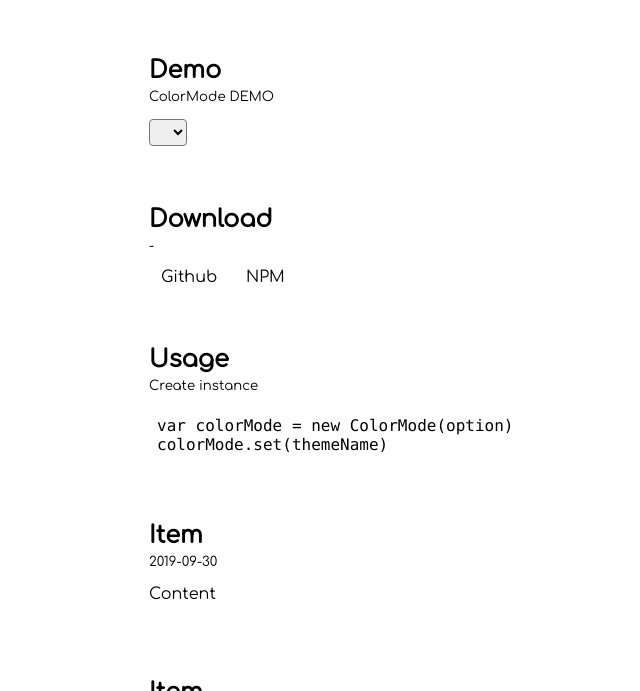
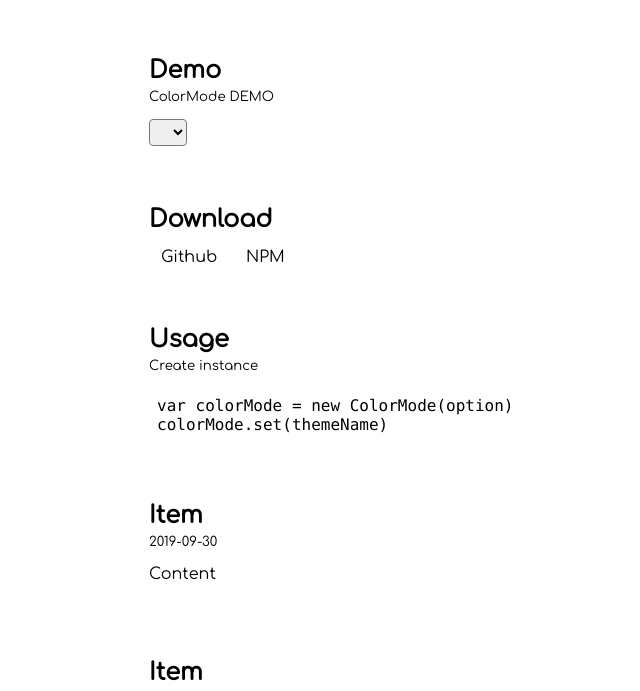
Before and after one commit to leegeunhyeok/color-mode, a website with bundled scripts: page sample/index.html in a window 1280 px wide. Shown: the part 109-800 px from the top of the page, without its empty margins (131-771 px from the left). Built offline with nearby package versions, Linux system fonts and the light colour scheme.

Commit message:
UPDATE: Remove secondary title

```diff
--- a/sample/index.html
+++ b/sample/index.html
@@ -134,7 +134,7 @@
         <div class="item">
           <div class="panel" data-theme="bg:bgSecondary">
             <h2 class="primary-title" data-theme="fg:labelPrimary">Download</h2>
-            <h5 class="secondary-title" data-theme="fg:labelTertiary">-</h5>
+            <h5 class="secondary-title"><!-- Empty --></h5>
             <a class="button" data-theme="secondaryBtn">Github</a>
             <a class="button" data-theme="primaryBtn">NPM</a>
           </div>
```
